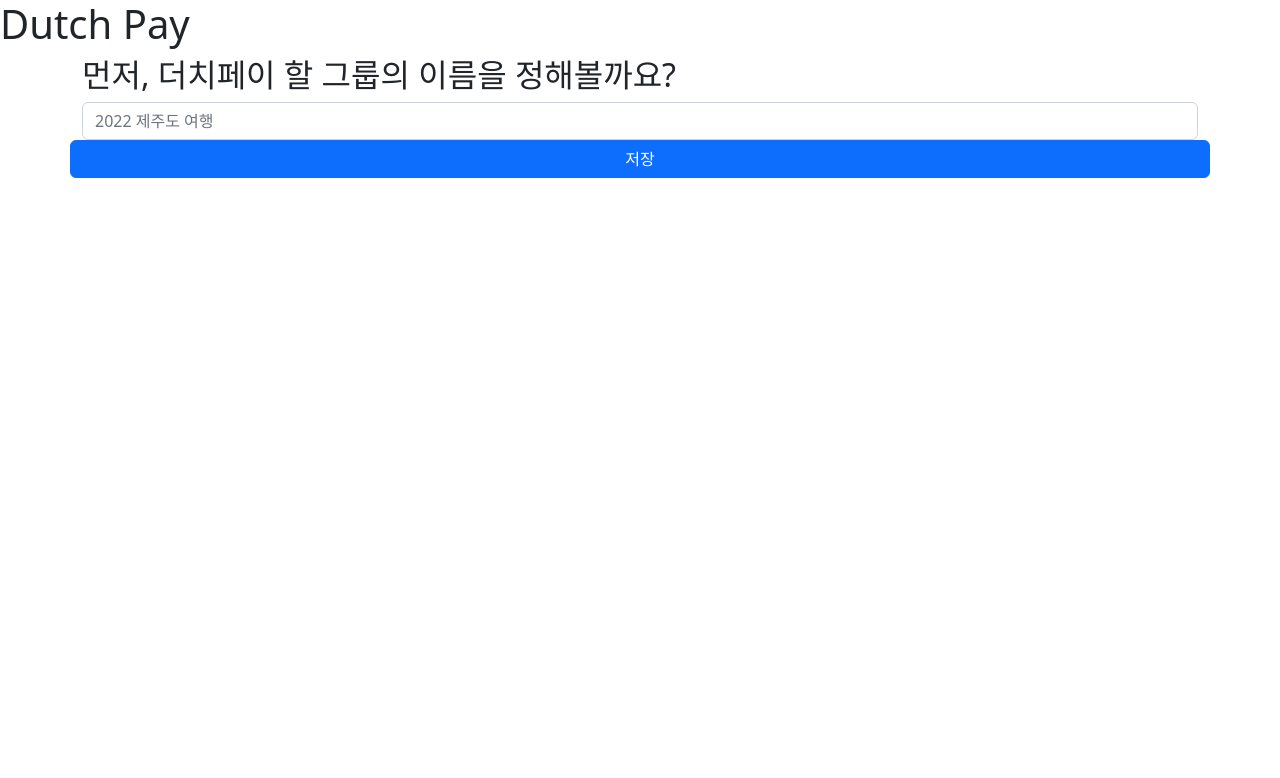
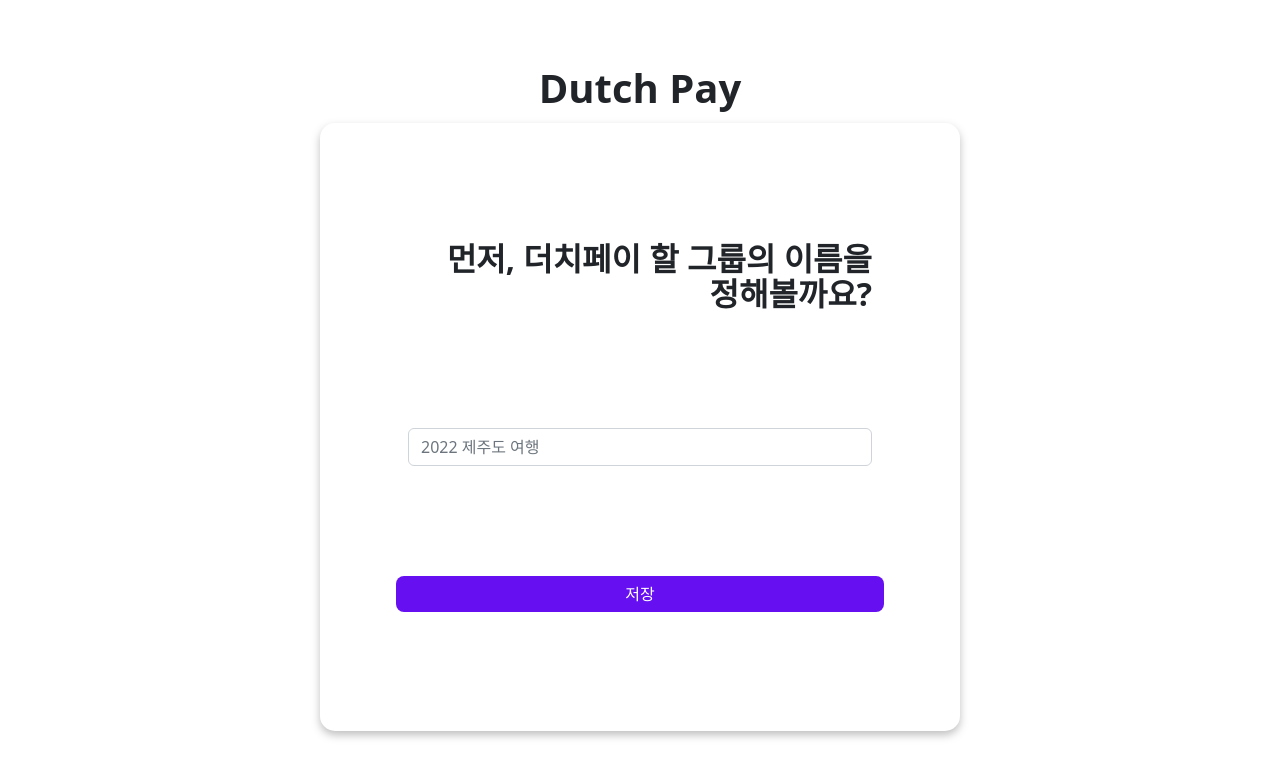
Before and after one commit to jinhwan6047/dutchpay-fastcampus, a React (Create React App) app: page / in a window 1280 px wide. Shown: the top 778 px of the page. Built offline with nearby package versions, Linux system fonts and the light colour scheme.

Commit message:
CreateGroup Styling

```diff
--- a/package.json
+++ b/package.json
@@ -12,6 +12,7 @@
     "react-router-dom": "^6.11.1",
     "react-scripts": "5.0.1",
     "recoil": "^0.7.7",
+    "styled-components": "^5.3.10",
     "web-vitals": "^2.1.4"
   },
   "scripts": {
--- a/src/components/CenteredOverlayForm.jsx
+++ b/src/components/CenteredOverlayForm.jsx
@@ -1,5 +1,34 @@
 import React from "react";
+import { Container } from "react-bootstrap";
+import styled from "styled-components";
+import OverlayWrapper from "./shared/OverlayWrapper";
 
-export default function CenteredOverlayForm() {
-  return <div>Centered OverlayForm component</div>;
+export default function CenteredOverlayForm({ children }) {
+  return (
+    <StyledCentralizedContainer>
+      <StyledHeader>Dutch Pay</StyledHeader>
+
+      <OverlayWrapper>{children}</OverlayWrapper>
+    </StyledCentralizedContainer>
+  );
 }
+
+const StyledHeader = styled.h1`
+  font-weight: 700;
+  line-height: 35px;
+
+  text-align: right;
+  overflow-wrap: break-word;
+  word-break: keep-all;
+`;
+
+const StyledCentralizedContainer = styled(Container)`
+  width: 50vw;
+  min-height: 100vh;
+  display: flex;
+  flex-direction: column;
+  justify-content: center;
+  align-items: center;
+  padding: 0px;
+  gap: 10px;
+`;
--- a/src/components/CreateGroup.jsx
+++ b/src/components/CreateGroup.jsx
@@ -1,8 +1,9 @@
 import React, { useState } from "react";
-// import CenteredOverlayForm from "./CenteredOverlayForm";
+import CenteredOverlayForm from "./CenteredOverlayForm";
 import { Button, Container, Form, Row } from "react-bootstrap";
 import { useRecoilState } from "recoil";
 import { groupNameState } from "../state/groupName";
+import styled from "styled-components";
 
 export default function CreateGroup() {
   const [validated, setValidated] = useState(false);
@@ -23,15 +24,14 @@
   };
 
   return (
-    <div>
-      <h1>Dutch Pay</h1>
-
+    <CenteredOverlayForm>
       <Container>
         <Form noValidate validated={validated} onSubmit={handleSubmit}>
-          <Row>
-            <h2>먼저, 더치페이 할 그룹의 이름을 정해볼까요?</h2>
+          <StyledRow>
+            <Row className="align-items-start">
+              <StyledH2>먼저, 더치페이 할 그룹의 이름을 정해볼까요?</StyledH2>
             </Row>
-          <Row>
+            <Row className="align-items-center">
               <Form.Group controlId="validationGroupName">
                 <Form.Control
                   type="text"
@@ -39,18 +39,44 @@
                   placeholder="2022 제주도 여행"
                   onChange={(e) => setGroupName(e.target.value)}
                 />
-              <Form.Control.Feedback type="invalid" data-valid={validGroupName}>
+                <Form.Control.Feedback
+                  type="invalid"
+                  data-valid={validGroupName}
+                >
                   그룹 이름을 입력해 주세요
                 </Form.Control.Feedback>
               </Form.Group>
             </Row>
-          <Row>
-            <Button type="submit">저장</Button>
+            <Row className="align-items-end">
+              <StyledSubmitButton>저장</StyledSubmitButton>
             </Row>
+          </StyledRow>
         </Form>
       </Container>
-
-      {/* <CenteredOverlayForm /> */}
-    </div>
+    </CenteredOverlayForm>
   );
 }
+
+const StyledH2 = styled.h2`
+  font-weight: 700;
+  line-height: 35px;
+  text-align: right;
+  overflow-wrap: break-word;
+  word-break: keep-all;
+`;
+
+const StyledSubmitButton = styled(Button).attrs({ type: `submit` })`
+  background-color: #6610f2;
+  border-radius: 8px;
+  border: none;
+  &:hover {
+    background-color: #6610f2;
+    filter: brightness(80%);
+  }
+`;
+
+const StyledRow = styled(Row)`
+  align-items: center;
+  justify-content: center;
+  height: 60vh;
+`;
--- /dev/null
+++ b/src/components/shared/OverlayWrapper.jsx
@@ -0,0 +1,17 @@
+import React from "react";
+import styled from "styled-components";
+
+export default function OverlayWrapper({ children }) {
+  return <StyledContainer>{children}</StyledContainer>;
+}
+
+const StyledContainer = styled.div`
+  padding: ${(props) => props.padding || "5vw"};
+  @media screen and (max-width: 600px) {
+    padding: 6vw;
+  }
+  border-radius: 15px;
+  background-color: white;
+  filter: drop-shadow(0px 4px 4px rgba(0, 0, 0, 0.25));
+  min-height: ${(props) => props.minHeight || "0"};
+`;
```
Also changed, not shown: 2 other files (tests, documents, lock files or other folders). Lines whose indentation alone changed are shown as unchanged.
